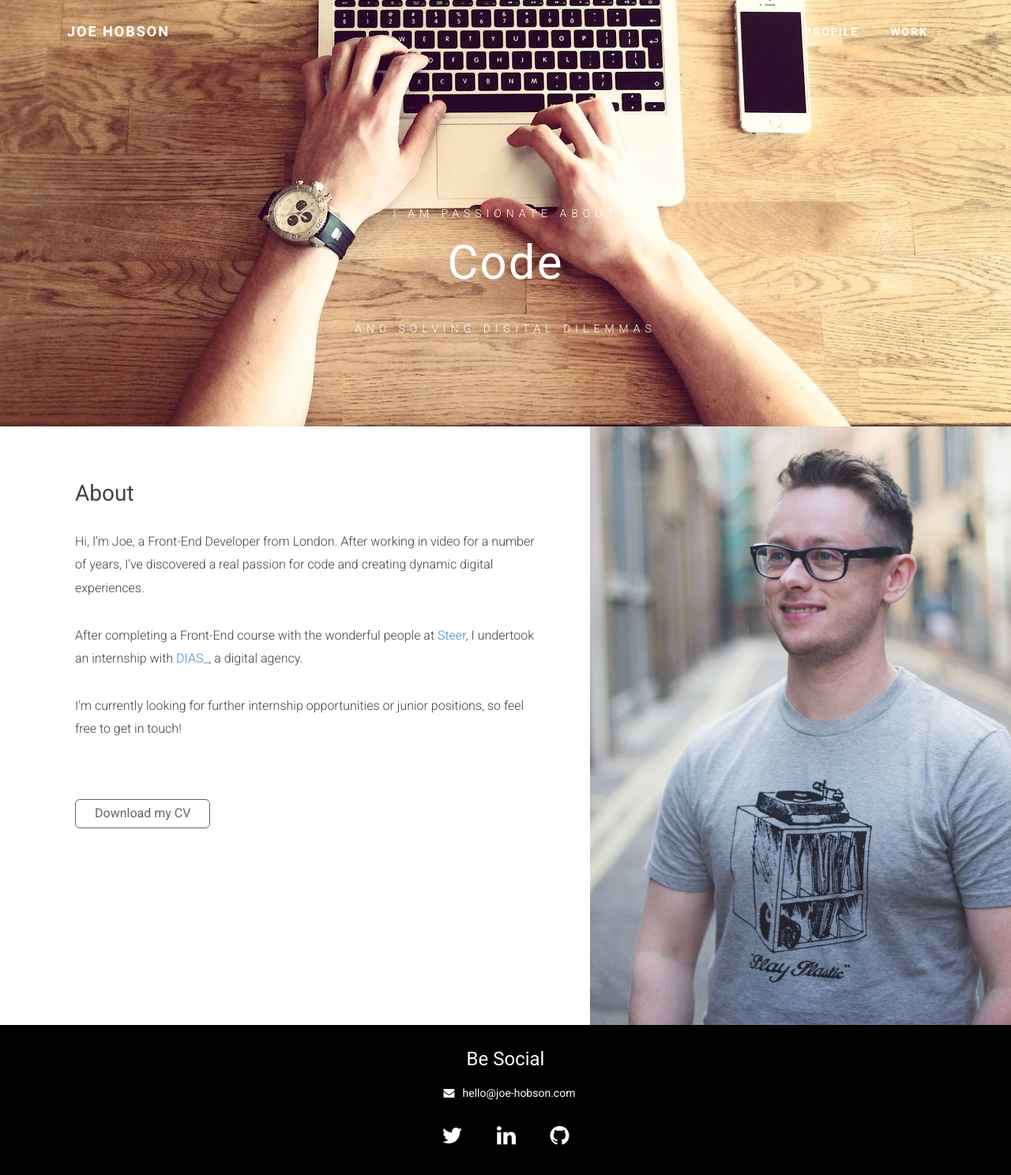
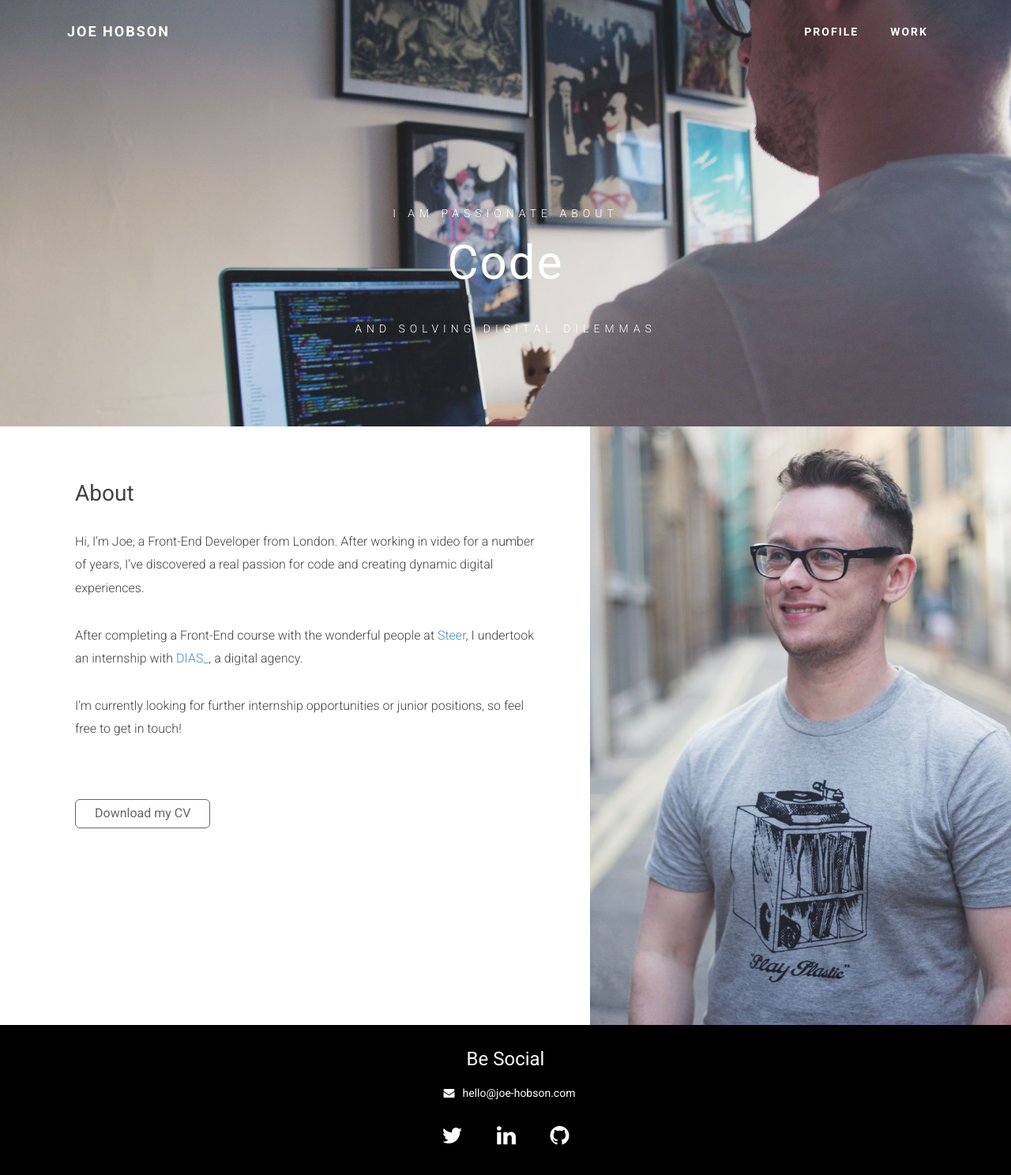
Before and after one commit to fant0mex/portfolio, a Jekyll site: the page built from 01-profile.md, in a window 1280 px wide. Shown: the whole page at 79% size. Built offline with Jekyll 4.4.1, drawn with Linux system fonts in a browser that asks for light colours; nearby versions of some CDN libraries.

Commit message:
replace placeholder images

```diff
--- a/_sass/main.sass
+++ b/_sass/main.sass
@@ -93,13 +93,13 @@ a.site-title
 .header-sub
   color: #FFF
   text-align: center
-  background-image: url("../img/chisels.jpg")!important
+  background-image: url("../img/joe_header01.jpg")!important
   background: 50% 0 no-repeat
   height: 100%
   background-size: cover
   position: relative
   &.profile
-    background-image: url("../img/profile.jpg")!important
+    background-image: url("../img/joe_header02.jpg")!important
     background-position: 50% 50%
   &.blog
 
--- a/css/main.css
+++ b/css/main.css
@@ -103,7 +103,7 @@ a.site-title:hover {
 .header-sub {
   color: white;
   text-align: center;
-  background-image: url("../img/chisels.jpg") !important;
+  background-image: url("../img/joe_header01.jpg") !important;
   background: 50% 0 no-repeat;
   height: 100%;
   background-size: cover;
@@ -111,7 +111,7 @@ a.site-title:hover {
 }
 /* line 101, ../_sass/main.sass */
 .header-sub.profile {
-  background-image: url("../img/profile.jpg") !important;
+  background-image: url("../img/joe_header02.jpg") !important;
   background-position: 50% 50%;
 }
 /* line 104, ../_sass/main.sass */
--- a/js/script.js
+++ b/js/script.js
@@ -93,7 +93,6 @@ function openWork(){
   }, 1600);
 }
 
-
 $('.slate').on('click', openWork);
 
 $('body').on('click','.closeBtn', function(e){
```
Also changed, not shown: img/chisels.jpg (deleted), img/joe_header01.jpg (added), img/joe_header02.jpg (added), img/profile.jpg (deleted).
